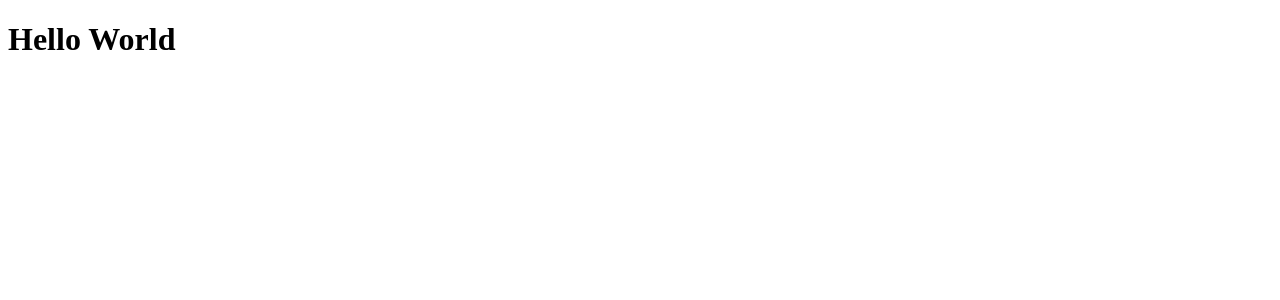
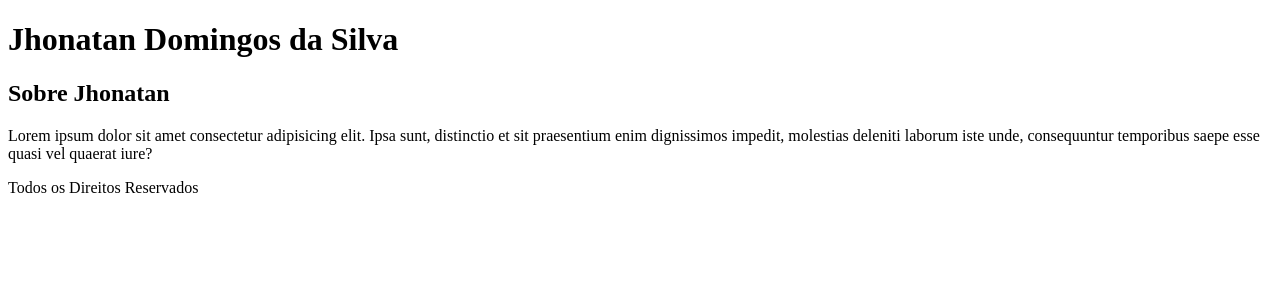
Before and after one commit to JhonyDomingos/exerciosREPO, a React (Vite) app: page / in a window 1280 px wide. Shown: the top 300 px of the page. Built offline with nearby package versions, Linux system fonts and the light colour scheme.

Commit message:
Atividade-2-Canvas

```diff
--- a/src/App.jsx
+++ b/src/App.jsx
@@ -1,12 +1,18 @@
+import FooterComponent from "./components/footer"
+import AboutSectionComponent from "./components/about"
+import HeaderComponent from "./components/header"
+
 function App() {
 
 
 //Aqui posso fazer o javaScript
   return (
     //Aqui é somente o JSX
-    <>
-      <h1>Hello World</h1>
-    </>
+    <main className="App">
+      <HeaderComponent />
+        <AboutSectionComponent />
+        <FooterComponent />
+    </main>
   )
 }
 
--- /dev/null
+++ b/src/components/about.jsx
@@ -0,0 +1,10 @@
+function AboutSectionComponent() {
+    return (
+        <section className="about-section">
+            <h2>Sobre Jhonatan</h2>
+            <p>Lorem ipsum dolor sit amet consectetur adipisicing elit. Ipsa sunt, distinctio et sit praesentium enim dignissimos impedit, molestias deleniti laborum iste unde, consequuntur temporibus saepe esse quasi vel quaerat iure?</p>
+        </section>
+    )
+}
+
+export default AboutSectionComponent;
--- /dev/null
+++ b/src/components/footer.jsx
@@ -0,0 +1,9 @@
+function FooterComponent() {
+    return (
+        <footer>
+            <p>Todos os Direitos Reservados</p>
+        </footer>
+    )
+}
+
+export default FooterComponent;
--- /dev/null
+++ b/src/components/header.jsx
@@ -0,0 +1,8 @@
+function HeaderComponent() {
+    return (
+        <header>
+            <h1>Jhonatan Domingos da Silva</h1>
+        </header>
+    )
+}
+export default HeaderComponent;
```
